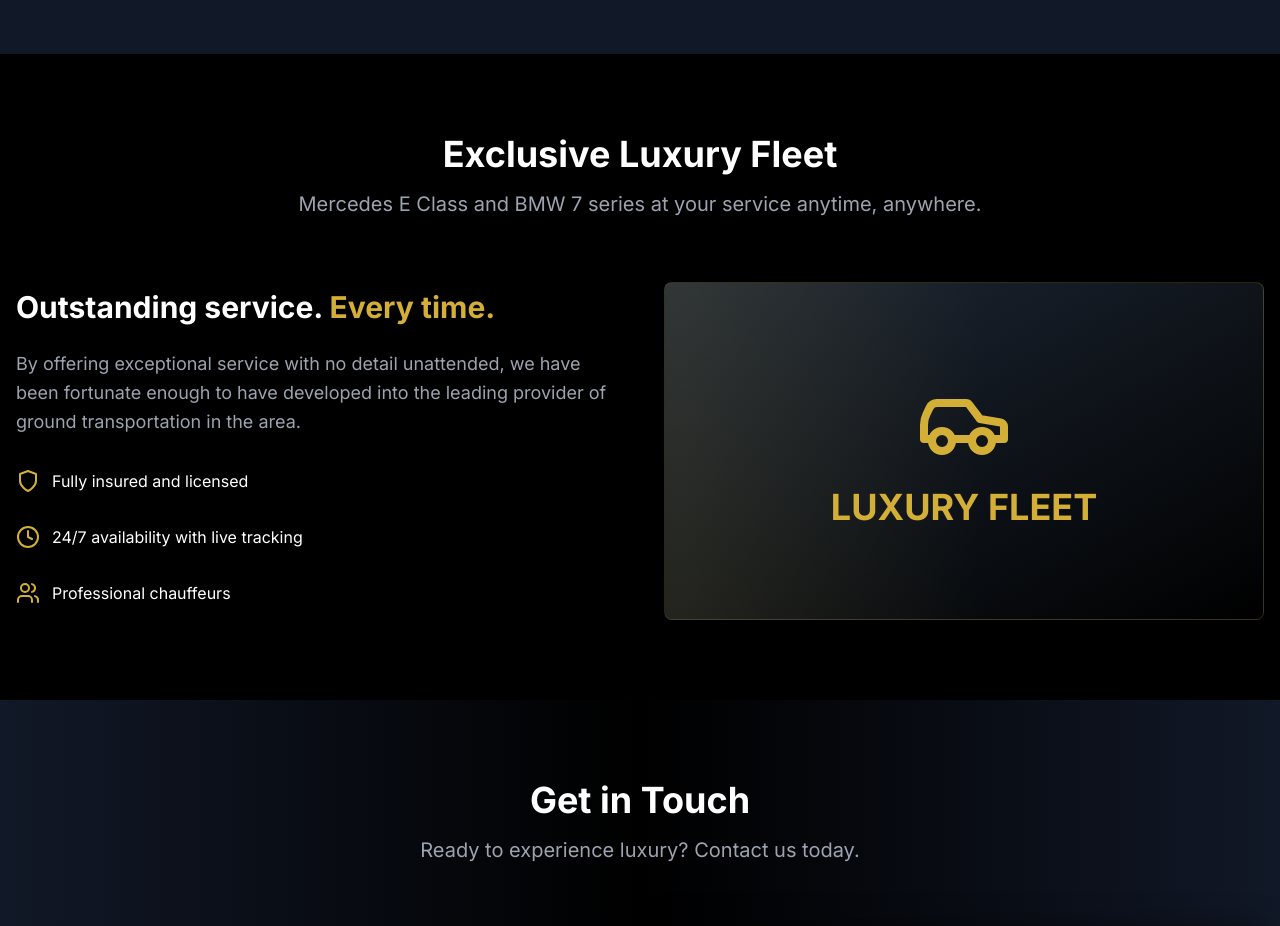
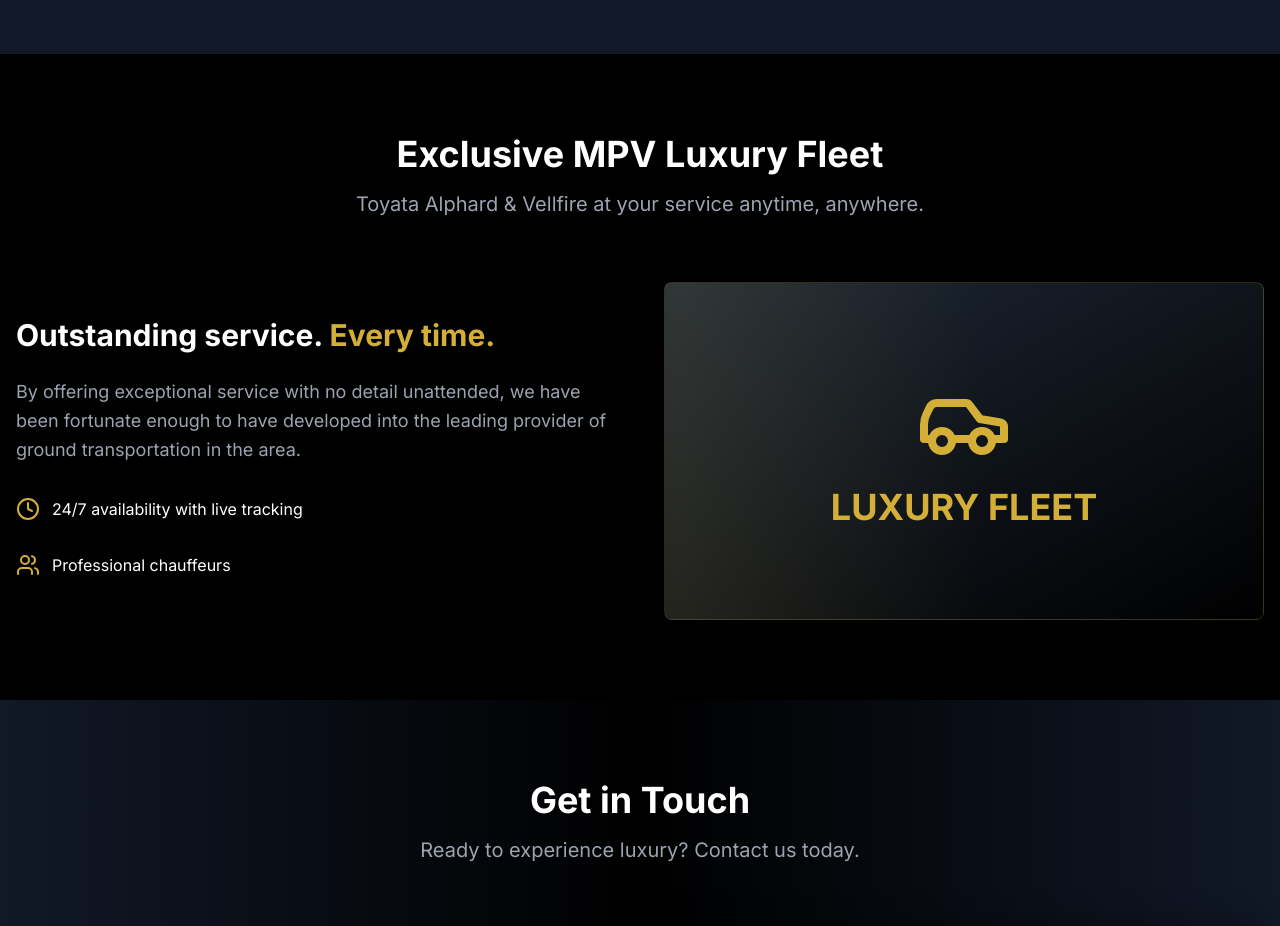
Before and after one commit to jasonkc0921/mh-chauffeur, a React (Create React App) app: page / in a window 1280 px wide. Shown: the part 2500-3426 px from the top of the page. Built offline with nearby package versions, Linux system fonts and the light colour scheme.

Commit message:
update contnt

```diff
--- a/src/App.js
+++ b/src/App.js
@@ -199,9 +199,9 @@
       <section id="fleet" className="py-20">
         <div className="max-w-7xl mx-auto px-4">
           <div className="text-center mb-16">
-            <h2 className="text-4xl font-bold mb-4">Exclusive Luxury Fleet</h2>
+            <h2 className="text-4xl font-bold mb-4">Exclusive MPV Luxury Fleet</h2>
             <p className="text-xl text-gray-400">
-              Mercedes E Class and BMW 7 series at your service anytime, anywhere.
+              Toyata Alphard & Vellfire at your service anytime, anywhere.
             </p>
           </div>
 
@@ -213,10 +213,6 @@
                 developed into the leading provider of ground transportation in the area.
               </p>
               <div className="space-y-4">
-                <div className="flex items-center space-x-3 feature-item">
-                  <Shield className="w-6 h-6 text-gold" />
-                  <span>Fully insured and licensed</span>
-                </div>
                 <div className="flex items-center space-x-3 feature-item">
                   <Clock className="w-6 h-6 text-gold" />
                   <span>24/7 availability with live tracking</span>
```
